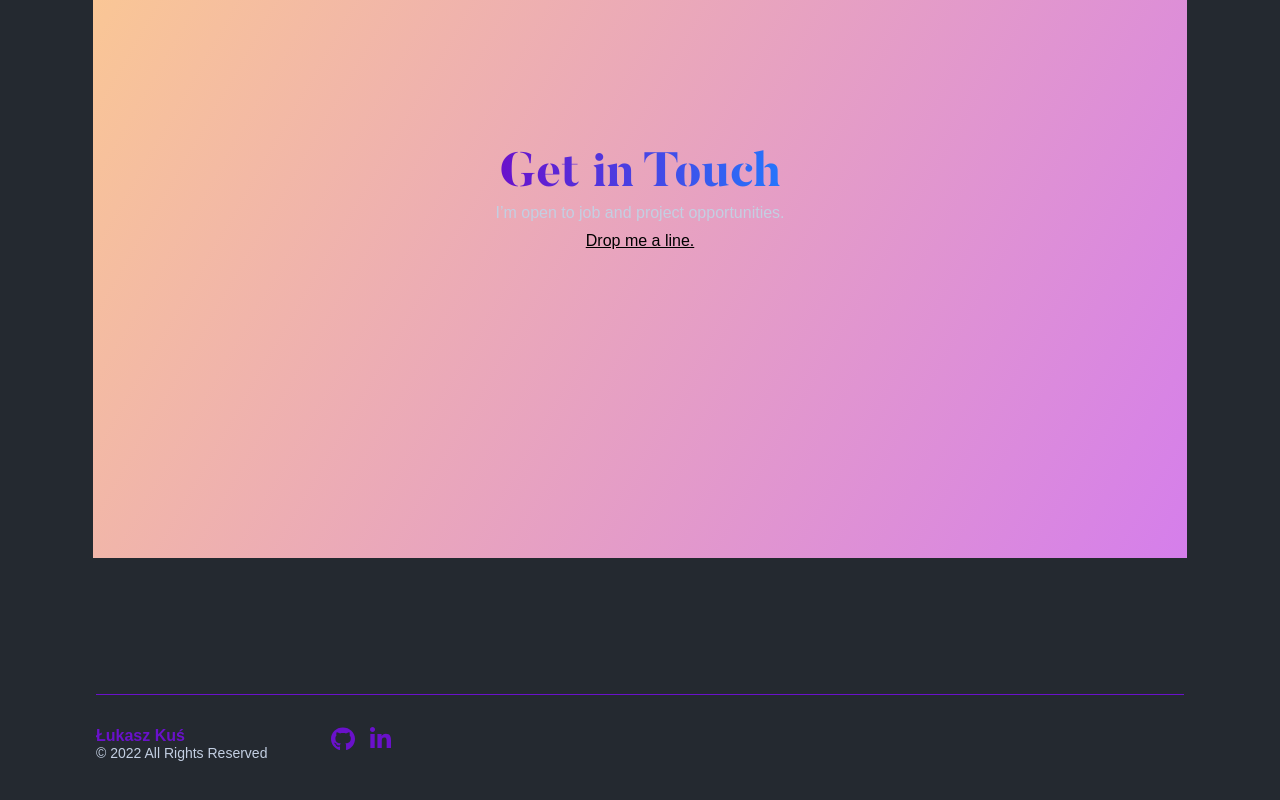
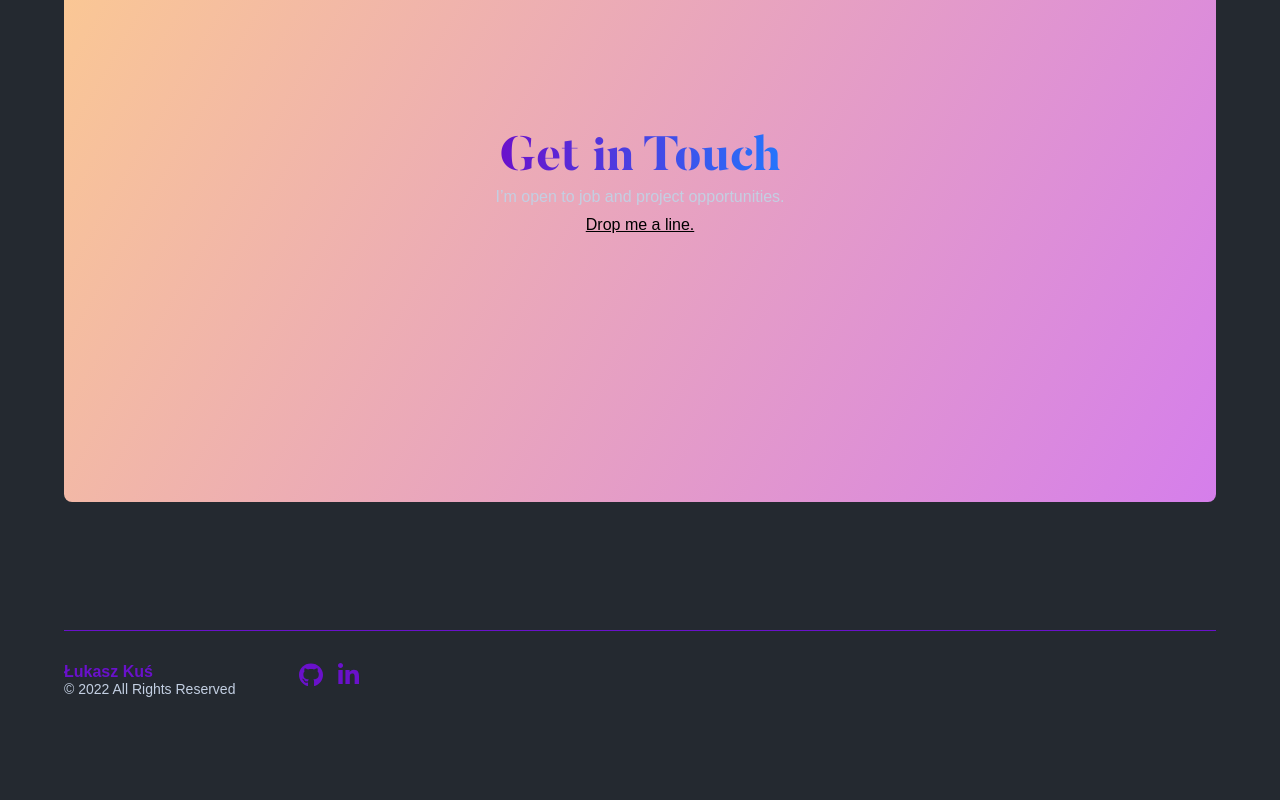
Before and after one commit to lukaszkus/lk-portfolio, a React (Create React App) app: page / in a window 1280 px wide. Shown: the part 1710-2510 px from the top of the page. Built offline with nearby package versions, Linux system fonts and the light colour scheme.

Commit message:
refactor Contact & Footer component

```diff
--- a/src/components/Contact/Contact.jsx
+++ b/src/components/Contact/Contact.jsx
@@ -1,24 +1,22 @@
-import { CContainer, CBox, CTitle, CText, CLink } from "./StyledContact";
+import { Container, Box, Title, Text, Link } from "./StyledContact";
+
+const transition = { duration: 0.6, ease: [0.43, 0.13, 0.23, 0.96] };
 
 function Contact() {
   return (
-    <CContainer>
-      <CBox data-aos="fade-up" data-aos-duration="300">
-        <CTitle data-aos="fade-up" data-aos-duration="600">
-          Get in Touch
-        </CTitle>
-        <CText data-aos="fade-up" data-aos-duration="800">
-          I’m open to job and project opportunities.
-        </CText>
-        <CLink
-          mail="mailto:lukasz.kus84@outlook.com"
-          data-aos="fade-up"
-          data-aos-duration="800"
-        >
-          Drop me a line.
-        </CLink>
-      </CBox>
-    </CContainer>
+    <Container>
+      <Box
+        whileInView={{
+          y: [100, 0],
+          opacity: [0, 1],
+          transition: transition,
+        }}
+      >
+        <Title>Get in Touch</Title>
+        <Text>I’m open to job and project opportunities.</Text>
+        <Link mail="mailto:lukasz.kus84@outlook.com">Drop me a line.</Link>
+      </Box>
+    </Container>
   );
 }
 
--- a/src/components/Contact/StyledContact.js
+++ b/src/components/Contact/StyledContact.js
@@ -1,41 +1,30 @@
 import styled from "styled-components";
+import { motion } from "framer-motion";
 
 import { breakpoint } from "../../utils";
 
-export const CContainer = styled.section`
+export const Container = styled.section`
   position: relative;
   overflow: hidden;
   padding: 0 2rem;
+
+  @media ${breakpoint.desktop} {
+    padding: 4rem;
+  }
 `;
 
-export const CBox = styled.div`
+export const Box = styled(motion.div)`
   width: 100%;
   height: 80vh;
   display: flex;
   flex-direction: column;
   justify-content: center;
   align-items: center;
-
-  &::before {
-    content: "";
-    position: absolute;
-    width: 120%;
-    height: 80%;
-    background-image: linear-gradient(120deg, #fccb90 0%, #d57eeb 100%);
-    // transform: skew(21deg) rotate(2deg);
-
-    @media ${breakpoint.tablet} {
-      width: 90%;
-      height: 90%;
-    }
-  }
-
-  @media ${breakpoint.tablet} {
-    height: 100vh;
-  }
+  background-image: linear-gradient(120deg, #fccb90 0%, #d57eeb 100%);
+  border-radius: 0.5rem;
 `;
 
-export const CTitle = styled.h2`
+export const Title = styled.h2`
   position: relative;
   font-size: 2.5rem;
   background-image: linear-gradient(to right, #6a11cb 0%, #2575fc 100%);
@@ -47,14 +36,14 @@ export const CTitle = styled.h2`
   }
 `;
 
-export const CText = styled.p`
+export const Text = styled.p`
   text-align: center;
   position: relative;
   font-family: "Poppins", sans-serif;
   padding-bottom: 10px;
 `;
 
-export const CLink = styled.a.attrs((props) => ({
+export const Link = styled.a.attrs((props) => ({
   href: props.mail,
 }))`
   color: #000;
--- a/src/components/Footer/StyledFooter.js
+++ b/src/components/Footer/StyledFooter.js
@@ -9,12 +9,8 @@ export const FContainer = styled.footer`
   padding: 2rem;
   display: flex;
 
-  @media ${breakpoint.tablet} {
+  @media ${breakpoint.desktop} {
     padding: 4rem;
-  }
-
-  @media ${breakpoint.desktop} {
-    padding: 6rem;
   }
 `;
 
```
